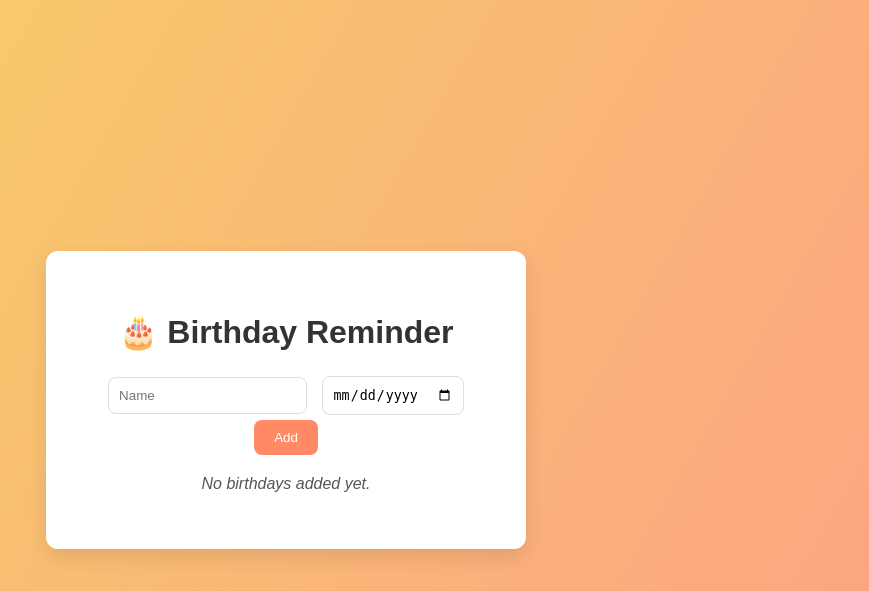
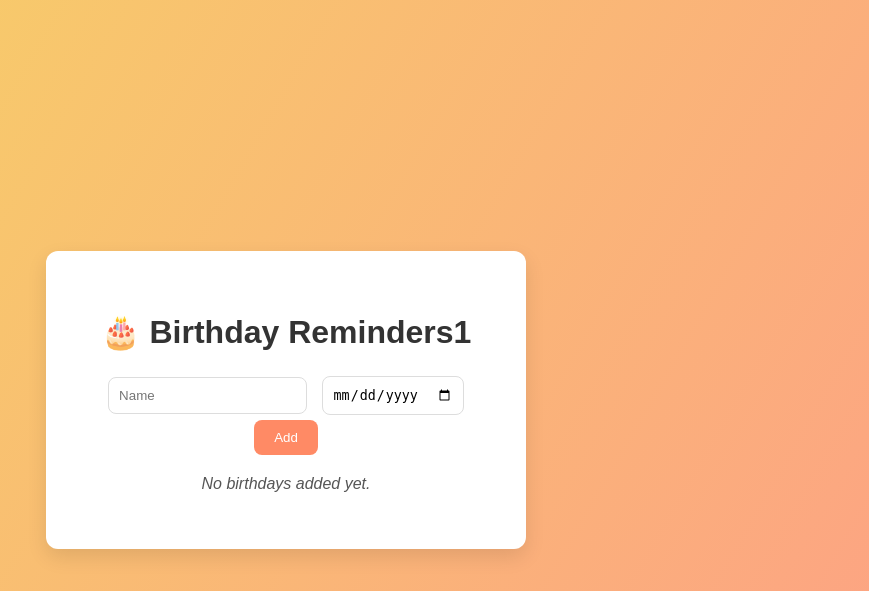
Before and after one commit to Badramrajuvyshnavi/birthday, a Flask app: page / in a window 1280 px wide. Shown: the top 591 px of the page, without its empty margins (354-1223 px from the left). Run offline with Flask 3, Linux system fonts and the light colour scheme.

Commit message:
Update index.html

```diff
--- a/templates/index.html
+++ b/templates/index.html
@@ -7,7 +7,7 @@
 </head>
 <body>
     <div class="container">
-        <h1>🎂 Birthday Reminder</h1>
+        <h1>🎂 Birthday Reminders1</h1>
         <form method="POST">
             <input type="text" name="name" placeholder="Name" required>
             <input type="date" name="date" required>
```
